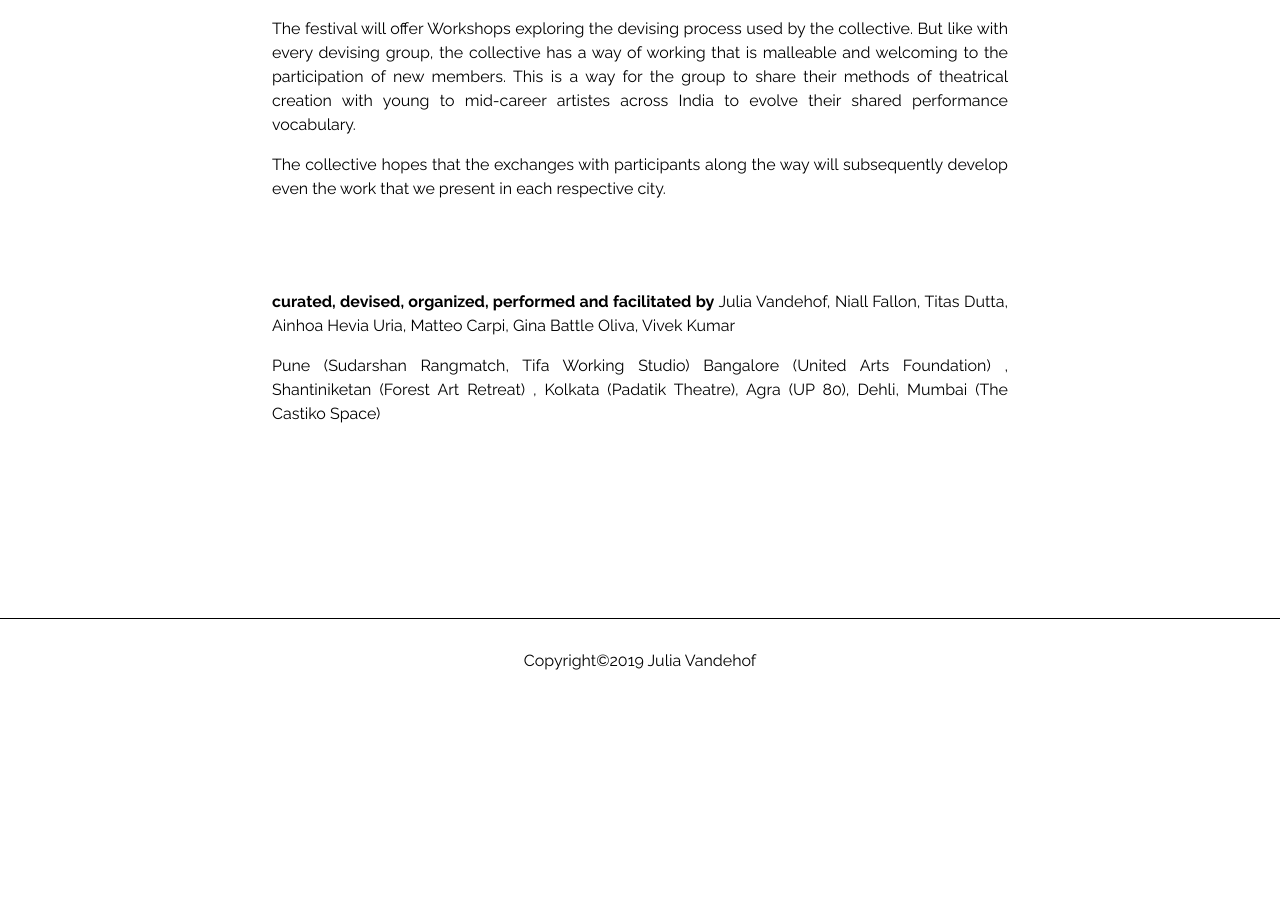
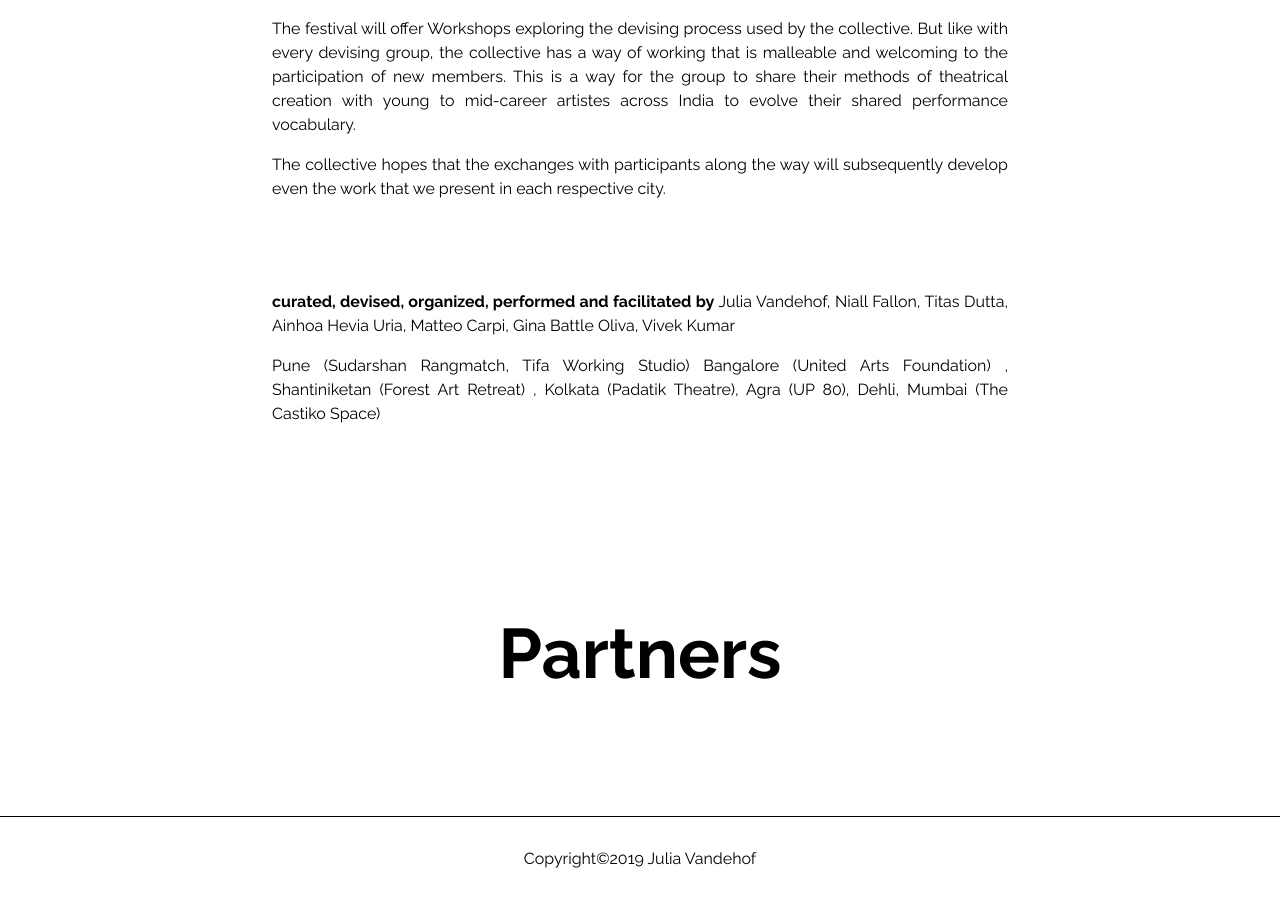
Before and after one commit to matteocarpi/julia, a Jekyll site: the page built from _posts/2019-10-02-whilst-walking-tour-india.md, in a window 1280 px wide and 900 px high, scrolled down 1160 px. Built offline with Jekyll 4.4.1, drawn with Linux system fonts in a browser that asks for light colours; before the commit the page ends 1862 px from its top, so only the background shows below that.

Commit message:
Allow partners in project

```diff
--- a/_layouts/post.html
+++ b/_layouts/post.html
@@ -1,34 +1,37 @@
 ---
 layout: default
 ---
+
 <div class="post_container">
-
   <h2 class="post-title">{{ page.title}}</h2>
   <h3 class="post-subtitle">{{ page.sub_title }}</h3>
   <div class="main_pictures">
     {% for item in page.main_pictures %}
-        <a data-fancybox="gallery" href="{{ item | prepend: site.baseurl }}"><img class="large" src="{{ item | prepend: site.baseurl }}"></a>
+    <a data-fancybox="gallery" href="{{ item | prepend: site.baseurl }}"
+      ><img class="large" src="{{ item | prepend: site.baseurl }}"
+    /></a>
     {% endfor %}
   </div>
 
   <div class="post_description">
     {{ page.description | markdownify }}
-    <br><br><br>
+    <br /><br /><br />
     {{ page.credits | markdownify }}
   </div>
 
-
-    {% if page.press or page.youtube_link or page.gallery and page.press != nil  or page.youtube_link != nil or page.gallery != nil %}
+  {% if page.press or page.youtube_link or page.gallery and page.press != nil or
+  page.youtube_link != nil or page.gallery != nil %}
 
   <div class="documentation">
-
     {% if page.gallery and page.gallery != nil and page.gallery.size >= 1 %}
 
     <div class="post_gallery">
       <h2>Gallery</h2>
       <div class="secondary_gallery">
         {% for item in page.gallery %}
-                <a data-fancybox="gallery" href="{{ item | prepend: site.baseurl }}"><img class="small" src="{{ item | prepend: site.baseurl }}"></a>
+        <a data-fancybox="gallery" href="{{ item | prepend: site.baseurl }}"
+          ><img class="small" src="{{ item | prepend: site.baseurl }}"
+        /></a>
         {% endfor %}
       </div>
     </div>
@@ -38,30 +41,40 @@
     <div class="trailer">
       {% if page.youtube_link and page.youtube_link != '' %}
       <h2>Video</h2>
-            {{ page.youtube_link }}
-          {% endif %}
+      {{ page.youtube_link }} {% endif %}
     </div>
 
     <div class="press">
-          {% if page.press_pictures and page.press_pictures != nil and page.press_pictures.size >= 1 %}
+      {% if page.press_pictures and page.press_pictures != nil and
+      page.press_pictures.size >= 1 %}
       <h2>Press</h2>
 
       <div class="pressGallery">
-
         {% for item in page.press_pictures %}
 
-              <a data-fancybox="gallery" href="{{ item | prepend: site.baseurl }}"><img class="medium" src="{{ item | prepend: site.baseurl }}"></a>
+        <a data-fancybox="gallery" href="{{ item | prepend: site.baseurl }}"
+          ><img class="medium" src="{{ item | prepend: site.baseurl }}"
+        /></a>
 
         {% endfor %}
-
       </div>
 
-          {% endif %}
+      {% endif %} {% if page.press_text and page.press_text != nil %} {{
+      page.press_text | markdownify }} {% endif %}
+    </div>
 
-          {% if page.press_text and page.press_text != nil %}
+    <div class="partners">
+      {% if page.partners != nil %}
+      <h2>Partners</h2>
+      <div class="pressGallery">
+        {% for item in page.partners %}
 
-            {{ page.press_text | markdownify }}
+        <a data-fancybox="gallery" href="{{ item | prepend: site.baseurl }}"
+          ><img class="medium" src="{{ item | prepend: site.baseurl }}"
+        /></a>
 
+        {% endfor %}
+      </div>
       {% endif %}
     </div>
   </div>
```
Lines whose indentation alone changed are shown as unchanged.
